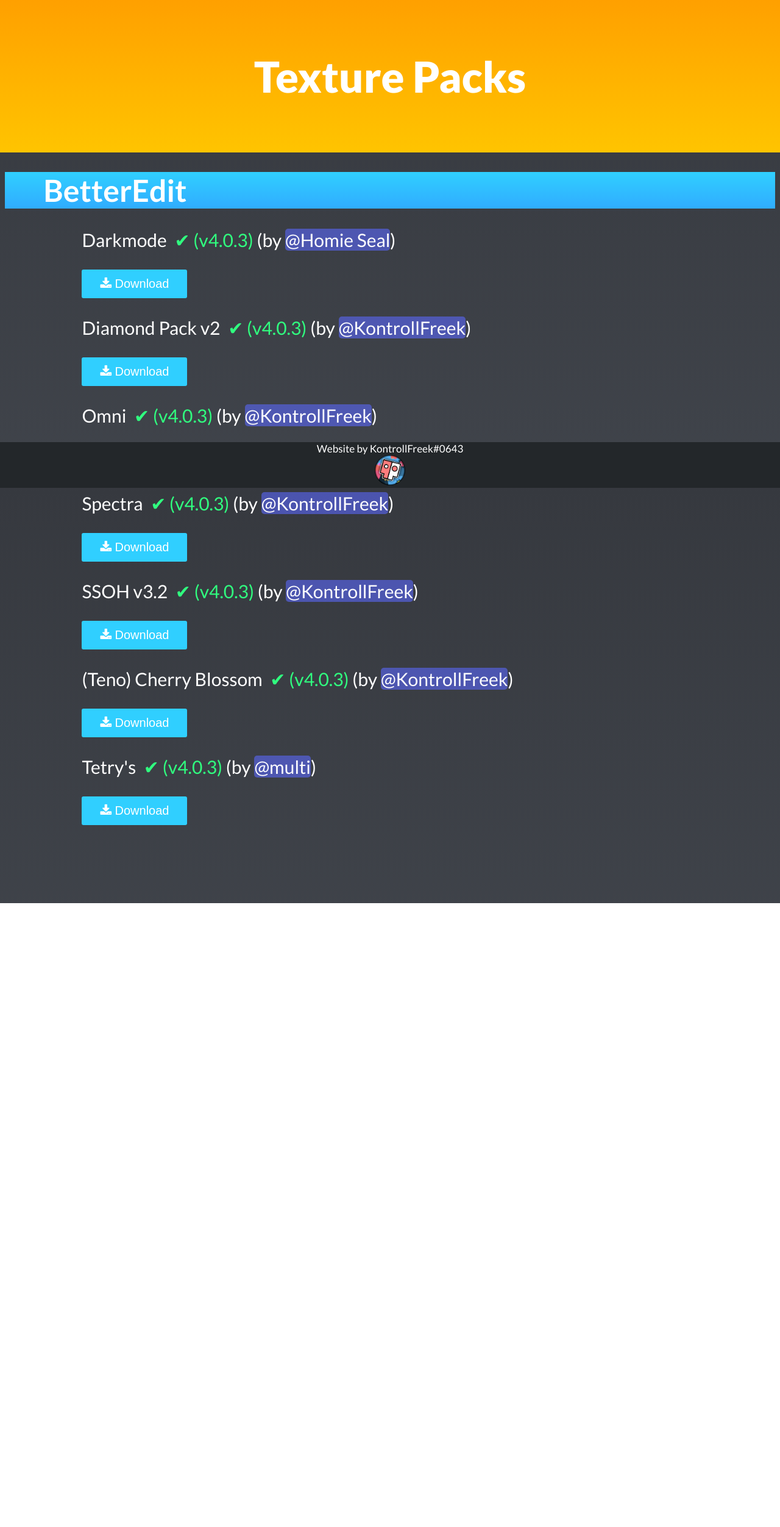
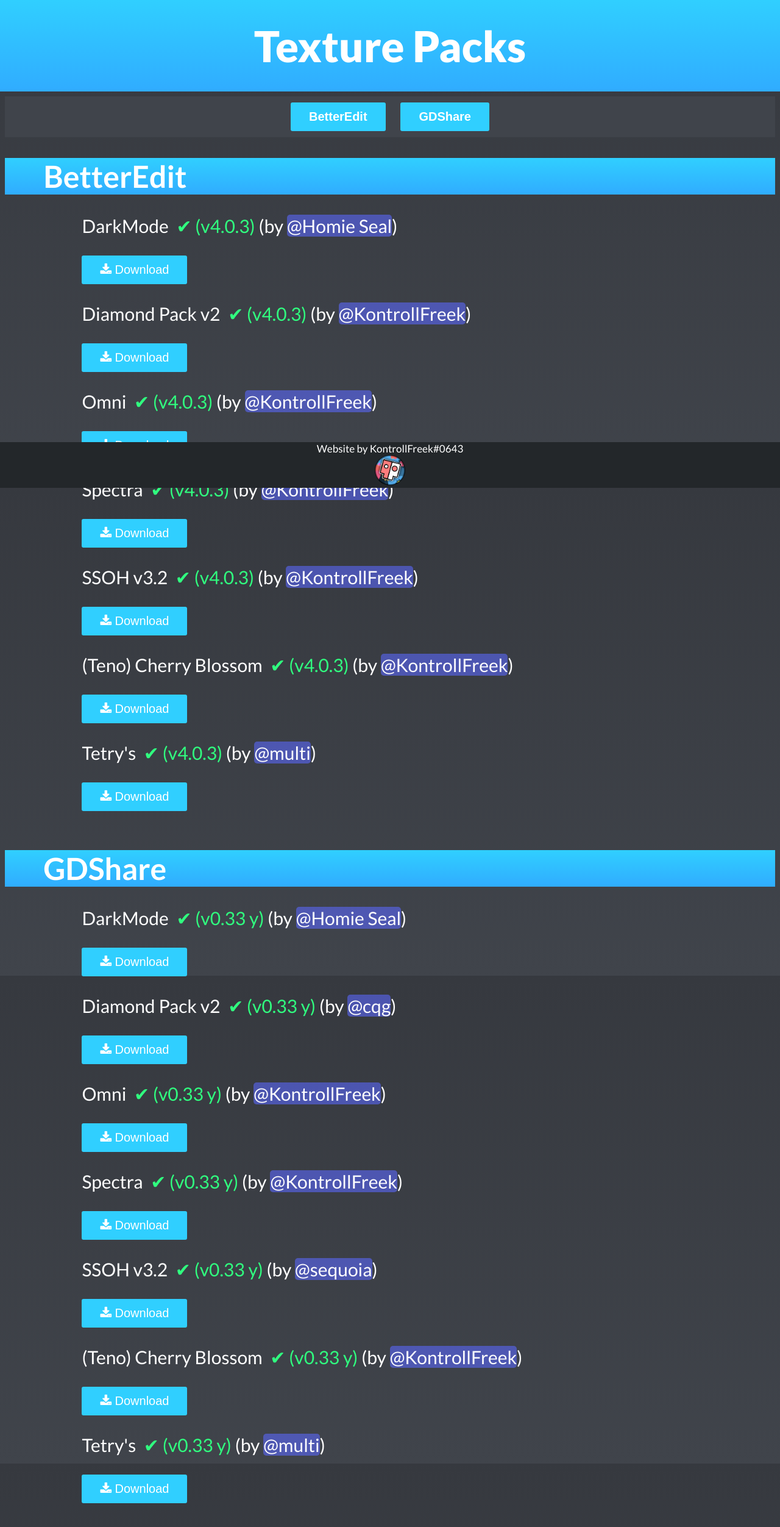
Before and after one commit to multiwastaken/texturepacks, a plain HTML site: page index.html in a window 1280 px wide. Shown: the whole page at 61% size. Before the commit the page ends 1481 px from the top, so only its background shows below. Drawn offline with Linux system fonts and the light colour scheme.

Commit message:
Add files via upload

```diff
--- a/index.html
+++ b/index.html
@@ -19,96 +19,212 @@
   </head>
 
   <body>
+
+	<button onclick="topFunction()" id="toTop" title="Scroll to top"><img class="toTop" src="totop.png" /></button>
+
     <div class="header">
       <div class="headertxt">Texture Packs</div>
     </div>
-
-    <br /><br /><br /><br /><br /><br /><br /><br />
-
+    <br /><br /><br /><br /><br />
+	<a href="#BetterEdit">
+		<div class="nav">
+		<button class="navbtn" title="Go to BetterEdit">BetterEdit</button>
+	  </a>
+	  <a href="#GDShare">
+		<button class="navbtn" title="Go to GDShare">GDShare</button>
+	  </a>
+	</div>
+    <!-- BetterEdit -->
     <div class="line">
-      <h1>BetterEdit</h1>
+      <h1 id="BetterEdit">BetterEdit</h1>
     </div>
-
+    <!-- DerkMode -->
     <div class="pack">
-      <span>Darkmode</span><span class="goodver">✔ (v4.0.3)</span><span> (by </span><span class="mention">@Homie Seal</span><span>)</span>
+      <span>DarkMode</span><span class="goodver">✔ (v4.0.3)</span
+      ><span> (by </span><span class="mention">@Homie Seal</span><span>)</span>
     </div>
     <br />
     <a
       href="https://github.com/KontrollFreek/texturepacks/releases/download/BetterEdit/BetterEdit_DarkMode_v4.0.3.zip"
     >
-      <button class="btn"><i class="fa fa-download"></i> Download</button>
+      <button class="btn" title="Download pack"><i class="fa fa-download"></i> Download</button>
     </a>
 
     <br /><br />
-
+    <!-- Diamond Pack v2 -->
     <div class="pack">
-		<span>Diamond Pack v2</span><span class="goodver">✔ (v4.0.3)</span><span> (by </span><span class="mention">@KontrollFreek</span><span>)</span>
+      <span>Diamond Pack v2</span><span class="goodver">✔ (v4.0.3)</span
+      ><span> (by </span><span class="mention">@KontrollFreek</span
+      ><span>)</span>
     </div>
     <br />
     <a
       href="https://github.com/KontrollFreek/texturepacks/releases/download/BetterEdit/BetterEdit_Diamond_Pack_v4.0.3.zip"
     >
-		<button class="btn"><i class="fa fa-download"></i> Download</button>
+      <button class="btn" title="Download pack"><i class="fa fa-download"></i> Download</button>
     </a>
 
     <br /><br />
-
+    <!-- Omni -->
     <div class="pack">
-		<span>Omni</span><span class="goodver">✔ (v4.0.3)</span><span> (by </span><span class="mention">@KontrollFreek</span><span>)</span>
+      <span>Omni</span><span class="goodver">✔ (v4.0.3)</span><span> (by </span
+      ><span class="mention">@KontrollFreek</span><span>)</span>
     </div>
     <br />
     <a
       href="https://github.com/KontrollFreek/texturepacks/releases/download/BetterEdit/BetterEdit_Omni_v4.0.3.zip"
     >
-		<button class="btn"><i class="fa fa-download"></i> Download</button>
+      <button class="btn" title="Download pack"><i class="fa fa-download"></i> Download</button>
     </a>
 
     <br /><br />
-
+    <!-- Spectra -->
     <div class="pack">
-		<span>Spectra</span><span class="goodver">✔ (v4.0.3)</span><span> (by </span><span class="mention">@KontrollFreek</span><span>)</span>
+      <span>Spectra</span><span class="goodver">✔ (v4.0.3)</span
+      ><span> (by </span><span class="mention">@KontrollFreek</span
+      ><span>)</span>
     </div>
     <br />
     <a
       href="https://github.com/KontrollFreek/texturepacks/releases/download/BetterEdit/BetterEdit_Spectra_Menu_v4.0.3.zip"
     >
-		<button class="btn"><i class="fa fa-download"></i> Download</button>
+      <button class="btn" title="Download pack"><i class="fa fa-download"></i> Download</button>
     </a>
 
     <br /><br />
-
+    <!-- SSOH -->
     <div class="pack">
-		<span>SSOH v3.2</span><span class="goodver">✔ (v4.0.3)</span><span> (by </span><span class="mention">@KontrollFreek</span><span>)</span>
+      <span>SSOH v3.2</span><span class="goodver">✔ (v4.0.3)</span
+      ><span> (by </span><span class="mention">@KontrollFreek</span
+      ><span>)</span>
     </div>
     <br />
     <a
       href="https://github.com/KontrollFreek/texturepacks/releases/download/BetterEdit/BetterEdit_SSOH_v3.2_Pack_v4.0.3.zip"
     >
-		<button class="btn"><i class="fa fa-download"></i> Download</button>
+      <button class="btn" title="Download pack"><i class="fa fa-download"></i> Download</button>
     </a>
 
     <br /><br />
-
+    <!-- Teno -->
     <div class="pack">
-		<span>(Teno) Cherry Blossom</span><span class="goodver">✔ (v4.0.3)</span><span> (by </span><span class="mention">@KontrollFreek</span><span>)</span>
+      <span>(Teno) Cherry Blossom</span><span class="goodver">✔ (v4.0.3)</span
+      ><span> (by </span><span class="mention">@KontrollFreek</span
+      ><span>)</span>
     </div>
     <br />
     <a
       href="https://github.com/KontrollFreek/texturepacks/releases/download/BetterEdit/BetterEdit_Teno_Cherry_Blossom_v4.0.3.zip"
     >
-		<button class="btn"><i class="fa fa-download"></i> Download</button>
+      <button class="btn" title="Download pack"><i class="fa fa-download"></i> Download</button>
     </a>
 
     <br /><br />
-
+    <!-- Tetry -->
     <div class="pack">
-		<span>Tetry's</span><span class="goodver">✔ (v4.0.3)</span><span> (by </span><span class="mention">@multi</span><span>)</span>
+      <span>Tetry's</span><span class="goodver">✔ (v4.0.3)</span
+      ><span> (by </span><span class="mention">@multi</span><span>)</span>
     </div>
     <br />
     <a
-		href="https://github.com/KontrollFreek/texturepacks/releases/download/BetterEdit/BetterEdit_Tetrys_v4.0.3.zip"
+      href="https://github.com/KontrollFreek/texturepacks/releases/download/BetterEdit/BetterEdit_Tetrys_TP_v4.0.3.zip"
     >
-		<button class="btn"><i class="fa fa-download"></i> Download</button>
+      <button class="btn" title="Download pack"><i class="fa fa-download"></i> Download</button>
+    </a>
+
+    <br /><br />
+    <!-- GD Share -->
+    <div class="line">
+      <h1 id="GDShare">GDShare</h1>
+    </div>
+    <!-- DarkMode -->
+    <div class="pack">
+      <span>DarkMode</span><span class="goodver">✔ (v0.33 y)</span
+      ><span> (by </span><span class="mention">@Homie Seal</span><span>)</span>
+    </div>
+    <br />
+    <a
+      href="https://github.com/KontrollFreek/texturepacks/releases/download/GDShare/GDShare_DarkMode_v0.33_y.zip"
+    >
+      <button class="btn" title="Download pack"><i class="fa fa-download"></i> Download</button>
+    </a>
+
+    <br /><br />
+    <!-- Diamond Pack v2 -->
+    <div class="pack">
+      <span>Diamond Pack v2</span><span class="goodver">✔ (v0.33 y)</span
+      ><span> (by </span><span class="mention">@cqg</span><span>)</span>
+    </div>
+    <br />
+    <a
+      href="https://github.com/KontrollFreek/texturepacks/releases/download/GDShare/GDShare_Diamond_Pack_v2_v0.33_y.zip"
+    >
+      <button class="btn" title="Download pack"><i class="fa fa-download"></i> Download</button>
+    </a>
+
+    <br /><br />
+    <!-- Omni -->
+    <div class="pack">
+      <span>Omni</span><span class="goodver">✔ (v0.33 y)</span
+      ><span> (by </span><span class="mention">@KontrollFreek</span><span>)</span>
+    </div>
+    <br />
+    <a
+      href="https://github.com/KontrollFreek/texturepacks/releases/download/BetterEdit/BetterEdit_Omni_v4.0.3.zip"
+    >
+      <button class="btn" title="Download pack"><i class="fa fa-download"></i> Download</button>
+    </a>
+
+    <br /><br />
+    <!-- Spectra -->
+    <div class="pack">
+      <span>Spectra</span><span class="goodver">✔ (v0.33 y)</span
+      ><span> (by </span><span class="mention">@KontrollFreek</span><span>)</span>
+    </div>
+    <br />
+    <a
+      href="https://github.com/KontrollFreek/texturepacks/releases/download/BetterEdit/BetterEdit_Spectra_Menu_v4.0.3.zip"
+    >
+      <button class="btn" title="Download pack"><i class="fa fa-download"></i> Download</button>
+    </a>
+
+    <br /><br />
+    <!-- SSOH -->
+    <div class="pack">
+      <span>SSOH v3.2</span><span class="goodver">✔ (v0.33 y)</span
+      ><span> (by </span><span class="mention">@sequoia</span><span>)</span>
+    </div>
+    <br />
+    <a
+      href="https://github.com/KontrollFreek/texturepacks/releases/download/BetterEdit/BetterEdit_DarkMode_v4.0.3.zip"
+    >
+      <button class="btn" title="Download pack"><i class="fa fa-download"></i> Download</button>
+    </a>
+
+    <br /><br />
+    <!-- Teno -->
+    <div class="pack">
+      <span>(Teno) Cherry Blossom</span><span class="goodver">✔ (v0.33 y)</span
+      ><span> (by </span><span class="mention">@KontrollFreek</span><span>)</span>
+    </div>
+    <br />
+    <a
+      href="https://github.com/KontrollFreek/texturepacks/releases/download/BetterEdit/BetterEdit_Teno_Cherry_Blossom_v4.0.3.zip"
+    >
+      <button class="btn" title="Download pack"><i class="fa fa-download"></i> Download</button>
+    </a>
+
+    <br /><br />
+    <!-- Tetry's -->
+    <div class="pack">
+      <span>Tetry's</span><span class="goodver">✔ (v0.33 y)</span
+      ><span> (by </span><span class="mention">@multi</span><span>)</span>
+    </div>
+    <br />
+    <a
+      href="https://github.com/KontrollFreek/texturepacks/releases/download/GDShare/GDShare_Tetrys_TP_v0.33_y.zip"
+    >
+      <button class="btn" title="Download pack"><i class="fa fa-download"></i> Download</button>
     </a>
 
     <br /><br />
--- a/script.js
+++ b/script.js
@@ -1 +1,15 @@
-// hi
+mybutton = document.getElementById("toTop");
+window.onscroll = function() {scrollFunction()};
+
+function scrollFunction() {
+  if (document.body.scrollTop > 200 || document.documentElement.scrollTop > 200) {
+    mybutton.style.display = "block";
+  } else {
+    mybutton.style.display = "none";
+  }
+}
+
+function topFunction() {
+  document.body.scrollTop = 0;
+  document.documentElement.scrollTop = 0;
+}
--- a/style.css
+++ b/style.css
@@ -2,35 +2,121 @@
   font-family: "Lato", sans-serif;
   font-weight: 500;
   font-size: 25px;
-  color: white;
+  color: #fff;
   background-color: #36393f;
   background: linear-gradient(#36393f, #40444b);
   background-attachment: fixed;
   background-size: cover;
 }
 
+html {
+  scroll-behavior: smooth;
+}
+
 a:link {
-  color: white;
+  color: #30cfff;
   background-color: transparent;
   text-decoration: none;
 }
 
 a:visited {
-  color: white;
+  color: #30cfff;
   background-color: transparent;
   text-decoration: none;
 }
 
 a:hover {
-  color: lightgray;
+  color: #30acff;
   background-color: transparent;
   text-decoration: none;
 }
 
 a:active {
+  color: #3089ff;
+  background-color: transparent;
+  text-decoration: none;
+}
+
+::selection {
+  background: #30acff;
+  color: #fff;
+}
+
+.nav {
+  text-align: center;
+  position: relative;
+  left: 0;
+  width: 100%;
+  background-color:#40444b;
+}
+
+.navbtn {
+  text-align: center;
+  color: #fff;
+  font-size: 70px;
+  font-weight: 800;
+  margin: 10px;
+
+  background-color: #30cfff;
+  border: none;
+  color: #fff;
+  padding: 12px 30px;
+  cursor: pointer;
+  font-size: 20px;
+  border-radius: 3px;
+}
+
+.navbtn:hover {
+  background-color: #30acff;
+}
+
+.navbtn:active {
+  background-color: #3089ff;
+}
+
+#toTop {
+  display: none;
+  position: fixed;
+  bottom: 95px;
+  right: 30px;
+  z-index: 99;
+  border: none;
+  outline: none;
+  background-color: #23272a;
   color: white;
-  background-color: transparent;
-  text-decoration: underline;
+  cursor: pointer;
+  padding: 5px;
+  border-radius: 10%;
+}
+
+#toTop:hover {
+  background-color: #555;
+}
+
+.toTop {
+  width: 50px;
+}
+
+.header {
+  position: absolute;
+  left: 0;
+  top: 0;
+  width: 100%;
+  height: 150px;
+  background: linear-gradient(#30cfff, #30acff);
+}
+
+.headertxt {
+  color: #fff;
+  text-align: center;
+  font-size: 70px;
+  font-weight: 800;
+
+  margin: 0;
+  position: absolute;
+  top: 50%;
+  left: 50%;
+  transform: translate(-50%, -50%);
 }
 
 .line {
@@ -65,32 +151,10 @@
   background-color: #5865F2;
 }
 
-.header {
-  position: absolute;
-  left: 0;
-  top: 0;
-  width: 100%;
-  height: 250px;
-  background: linear-gradient(#ffa000, #ffc400);
-}
-
-.headertxt {
-  color: white;
-  text-align: center;
-  font-size: 70px;
-  font-weight: 800;
-
-  margin: 0;
-  position: absolute;
-  top: 50%;
-  left: 50%;
-  transform: translate(-50%, -50%);
-}
-
 .btn {
   background-color: #30cfff;
   border: none;
-  color: white;
+  color: #fff;
   padding: 12px 30px;
   cursor: pointer;
   font-size: 20px;
@@ -117,7 +181,7 @@
   bottom: 0;
   width: 100%;
   background-color: #23272a;
-  color: white;
+  color: #fff;
   text-align: center;
   font-size: 17px;
 }
```
Also changed, not shown: toTop.png (added). Lines whose indentation alone changed are shown as unchanged.
